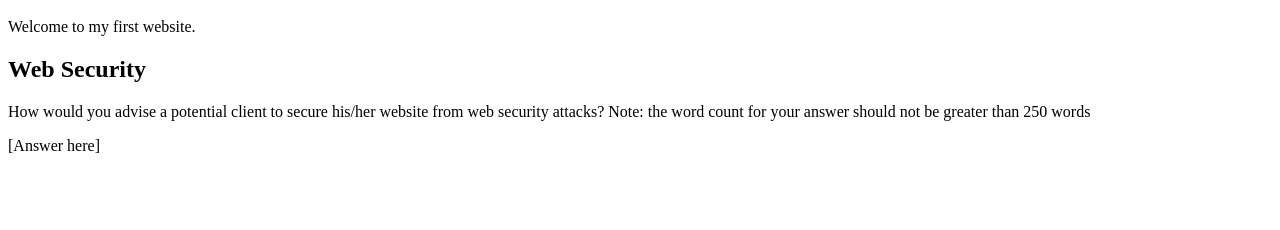
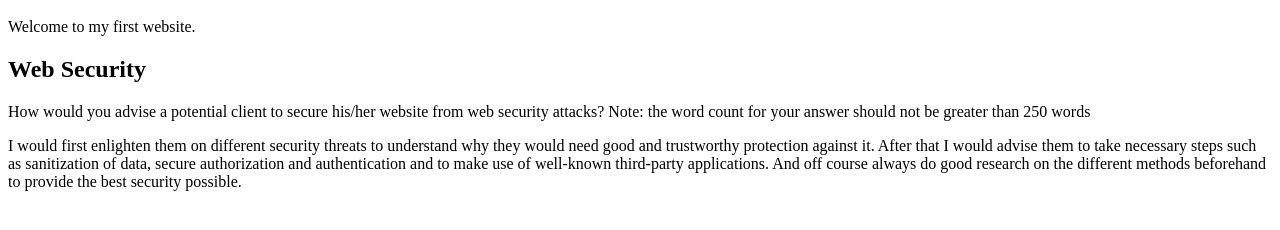
Before and after one commit to Noroff-FEU-Assignments/cross-course-project-caagedal, a plain HTML site: page index.html in a window 1280 px wide. Shown: the part 48-278 px from the top of the page. Drawn offline with Linux system fonts and the light colour scheme.

Commit message:
Answered web security question

```diff
--- a/index.html
+++ b/index.html
@@ -7,6 +7,6 @@
     <p>Welcome to my first website.</p>
     <h2>Web Security</h2>
     <p id="web-security-question">How would you advise a potential client to secure his/her website from web security attacks? Note: the word count for your answer should not be greater than 250 words</p>
-    <p id="web-security-answer">[Answer here]</p>
+    <p id="web-security-answer"> I would first enlighten them on different security threats to understand why they would need good and trustworthy protection against it. After that I would advise them to take necessary steps such as sanitization of data, secure authorization and authentication and to make use of well-known third-party applications. And off course always do good research on the different methods beforehand to provide the best security possible. </p>
   </body>
 </html>
```
